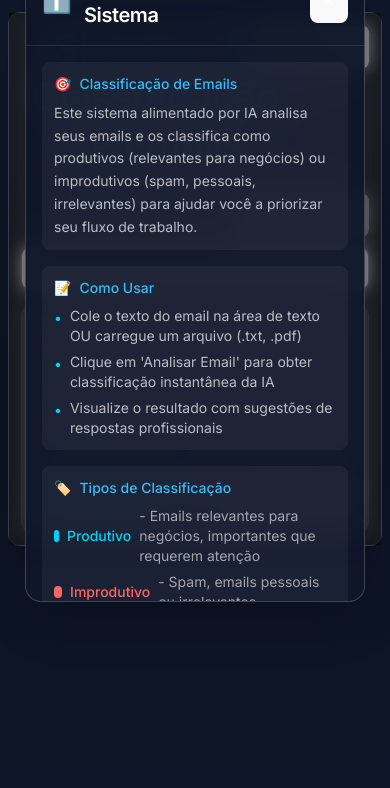
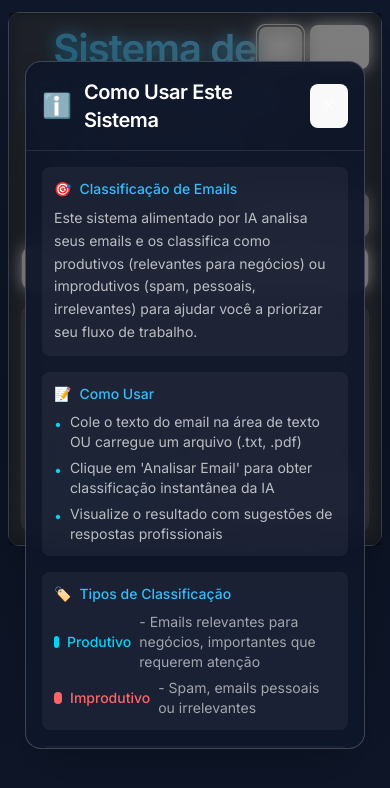
Before and after one commit to LSkevi/Email-Categorizer, a React (Vite) app in the folder frontend/: page / in a window 390 px wide. Both pictures are taken after a click on the button "Instructions". Shown: the top 788 px of the page. Built offline with nearby package versions, Linux system fonts and the light colour scheme.

Commit message:
style: Improve modal layout and touch target sizes for better mobile usability

```diff
--- a/frontend/src/App.jsx
+++ b/frontend/src/App.jsx
@@ -151,7 +151,7 @@ export default function App() {
 
             {/* Clear history modal */}
             {showClearDialog && (
-              <div className="fixed inset-0 z-50 flex items-center justify-center">
+              <div className="fixed inset-0 z-50 flex items-start sm:items-center justify-center p-4 pt-20 sm:pt-4">
                 <div
                   className="absolute inset-0 bg-black/50 backdrop-blur-sm"
                   onClick={() => setShowClearDialog(false)}
@@ -159,7 +159,7 @@ export default function App() {
                 <div
                   role="dialog"
                   aria-modal="true"
-                  className="relative z-10 w-full max-w-sm bg-[#0F172A] text-white border border-white/10 rounded-xl p-5 shadow-2xl"
+                  className="relative z-10 w-full max-w-sm bg-[#0F172A] text-white border border-white/10 rounded-xl p-5 shadow-2xl touch-manipulation"
                 >
                   <h3 className="text-lg font-semibold mb-2">
                     {t("history.clearTitle", "Clear history?")}
@@ -173,13 +173,13 @@ export default function App() {
                   <div className="flex justify-end gap-3">
                     <button
                       onClick={() => setShowClearDialog(false)}
-                      className="px-3 py-1.5 rounded-md text-sm bg-white/10 hover:bg-white/15 text-white/90"
+                      className="px-4 py-2.5 rounded-md text-sm bg-white/10 hover:bg-white/15 text-white/90 touch-manipulation min-h-[44px]"
                     >
                       {t("common.cancel", "Cancel")}
                     </button>
                     <button
                       onClick={confirmClearHistory}
-                      className="px-3 py-1.5 rounded-md text-sm bg-red-500/80 hover:bg-red-500 text-white"
+                      className="px-4 py-2.5 rounded-md text-sm bg-red-500/80 hover:bg-red-500 text-white touch-manipulation min-h-[44px]"
                     >
                       {t("history.clear", "Clear history")}
                     </button>
--- a/frontend/src/Components/Instructions.jsx
+++ b/frontend/src/Components/Instructions.jsx
@@ -18,7 +18,7 @@ export default function Instructions({ isOpen, onClose }) {
   if (!isOpen) return null;
 
   return (
-    <div className="fixed inset-0 z-50 flex items-center justify-center p-4">
+    <div className="fixed inset-0 z-50 flex items-start sm:items-center justify-center p-4 pt-8 sm:pt-4">
       <div
         className="absolute inset-0 bg-black/50 backdrop-blur-sm"
         onClick={handleBackdropClick}
@@ -26,7 +26,7 @@ export default function Instructions({ isOpen, onClose }) {
       <div
         role="dialog"
         aria-modal="true"
-        className="relative z-10 w-full max-w-2xl max-h-[80vh] bg-[#0F172A]/95 backdrop-blur-xl text-white border border-white/20 rounded-2xl shadow-2xl overflow-hidden"
+        className="relative z-10 w-full max-w-2xl max-h-[85vh] sm:max-h-[80vh] bg-[#0F172A]/95 backdrop-blur-xl text-white border border-white/20 rounded-2xl shadow-2xl overflow-hidden mt-4 sm:mt-0"
       >
         {/* Header */}
         <div className="flex items-center justify-between p-4 border-b border-white/10">
@@ -47,7 +47,7 @@ export default function Instructions({ isOpen, onClose }) {
         </div>
 
         {/* Content */}
-        <div className="p-4 overflow-y-auto max-h-[calc(80vh-120px)] space-y-4 text-sm">
+        <div className="p-4 overflow-y-auto max-h-[calc(85vh-120px)] sm:max-h-[calc(80vh-120px)] space-y-4 text-sm scrollbar-thin">
           {/* Main Feature */}
           <div className="bg-white/5 rounded-lg p-3">
             <h4 className="font-medium text-[#38BDF8] mb-2 flex items-center gap-2">
```
